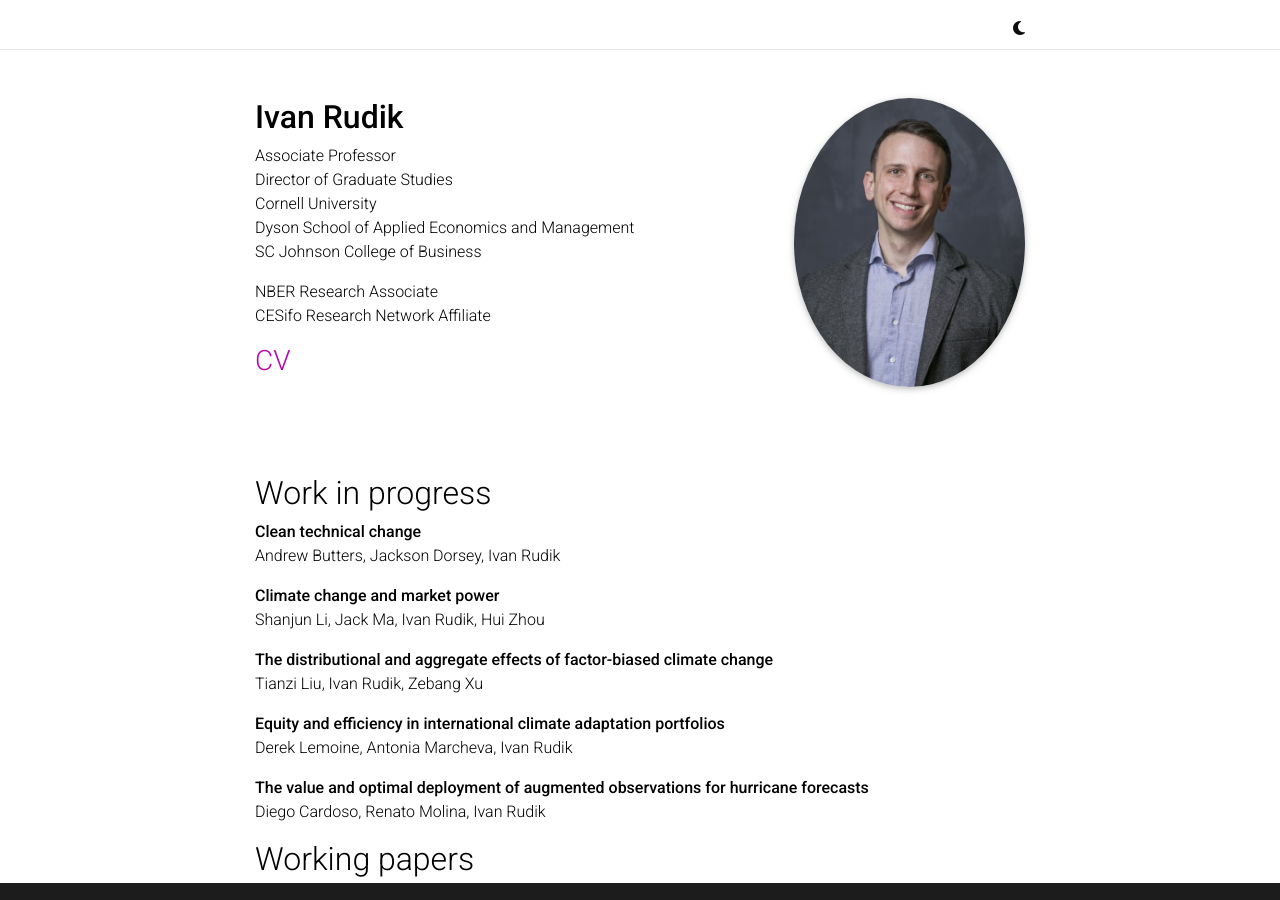
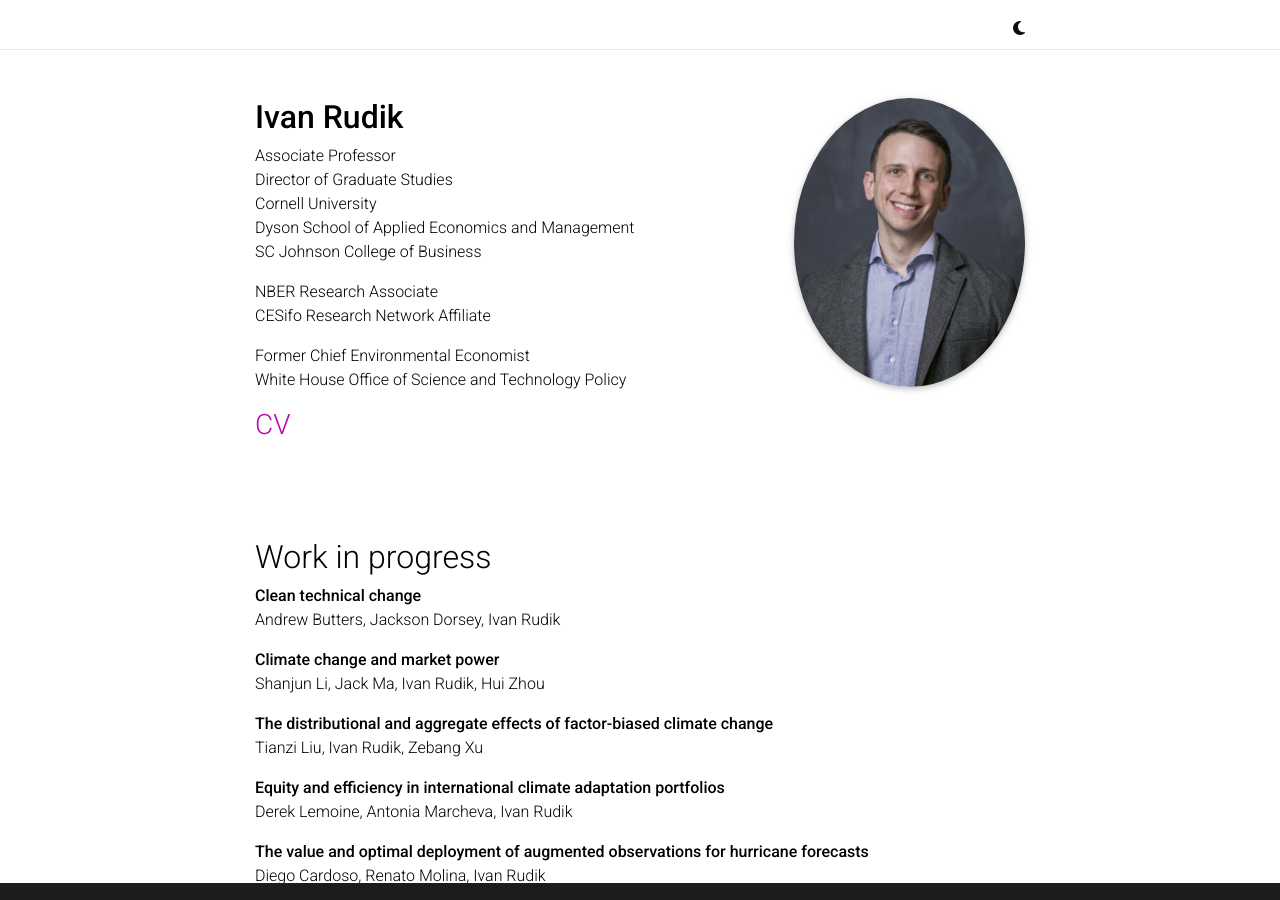
Before and after one commit to irudik/irudik.github.io, a Jekyll site: the page built from _pages/about.md, in a window 1280 px wide and 900 px high. Built offline with Jekyll 4.4.1, drawn with Linux system fonts in a browser that asks for light colours; comment, search, counter and statistics services are not loaded; a style sheet for code colours, icons or effects is not loaded.

Commit message:
add ostp

```diff
--- a/_pages/about.md
+++ b/_pages/about.md
@@ -30,8 +30,8 @@ SC Johnson College of Business
 NBER Research Associate
 CESifo Research Network Affiliate
 
-<!-- Former Chief Environmental Economist
-White House Office of Science and Technology Policy -->
+Former Chief Environmental Economist
+White House Office of Science and Technology Policy
 <!-- JAERE Editorial Council   -->
 
 ### [CV](https://raw.githack.com/irudik/irudik.github.io/master/assets/pdf/rudik_cv.pdf)
```
Also changed, not shown: 5 other files.
